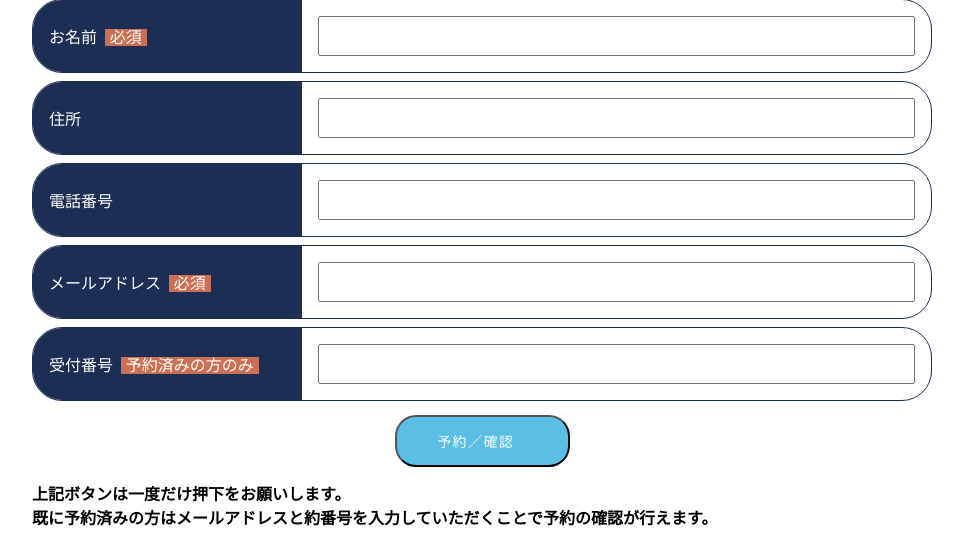
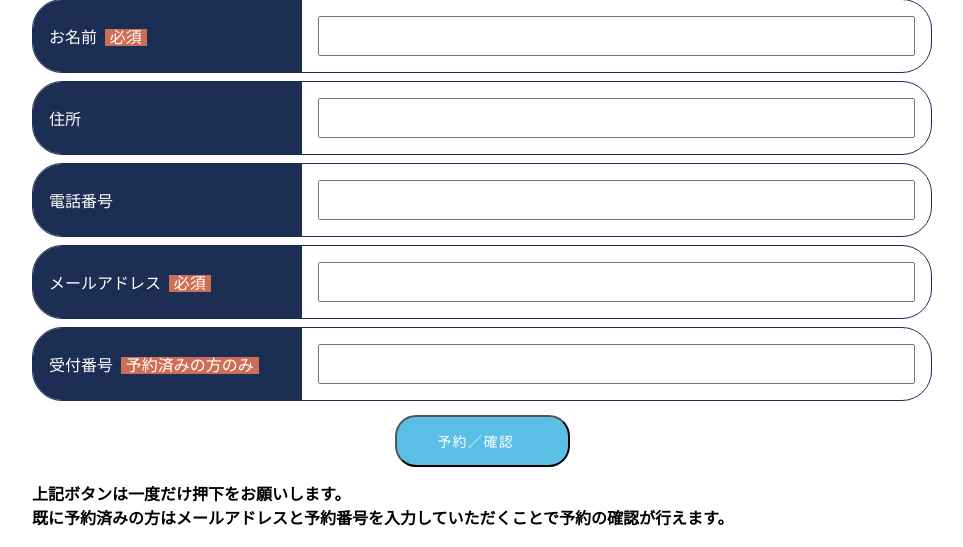
Before and after one commit to wendover/tango, a Flask app: page /event in a window 1280 px wide. Shown: the part 645-1192 px from the top of the page, without its empty margins (158-1121 px from the left). Run offline with Flask 2, Linux system fonts and the light colour scheme; some libraries are stand-ins or nearby versions.

Commit message:
たいぽ

```diff
--- a/templates/event.html
+++ b/templates/event.html
@@ -47,7 +47,7 @@
             <div>
                 <b>上記ボタンは一度だけ押下をお願いします。</b>
                 <br>
-                <b>既に予約済みの方はメールアドレスと約番号を入力していただくことで予約の確認が行えます。</b>
+                <b>既に予約済みの方はメールアドレスと予約番号を入力していただくことで予約の確認が行えます。</b>
             </div>
         </form>
     </div>
```
